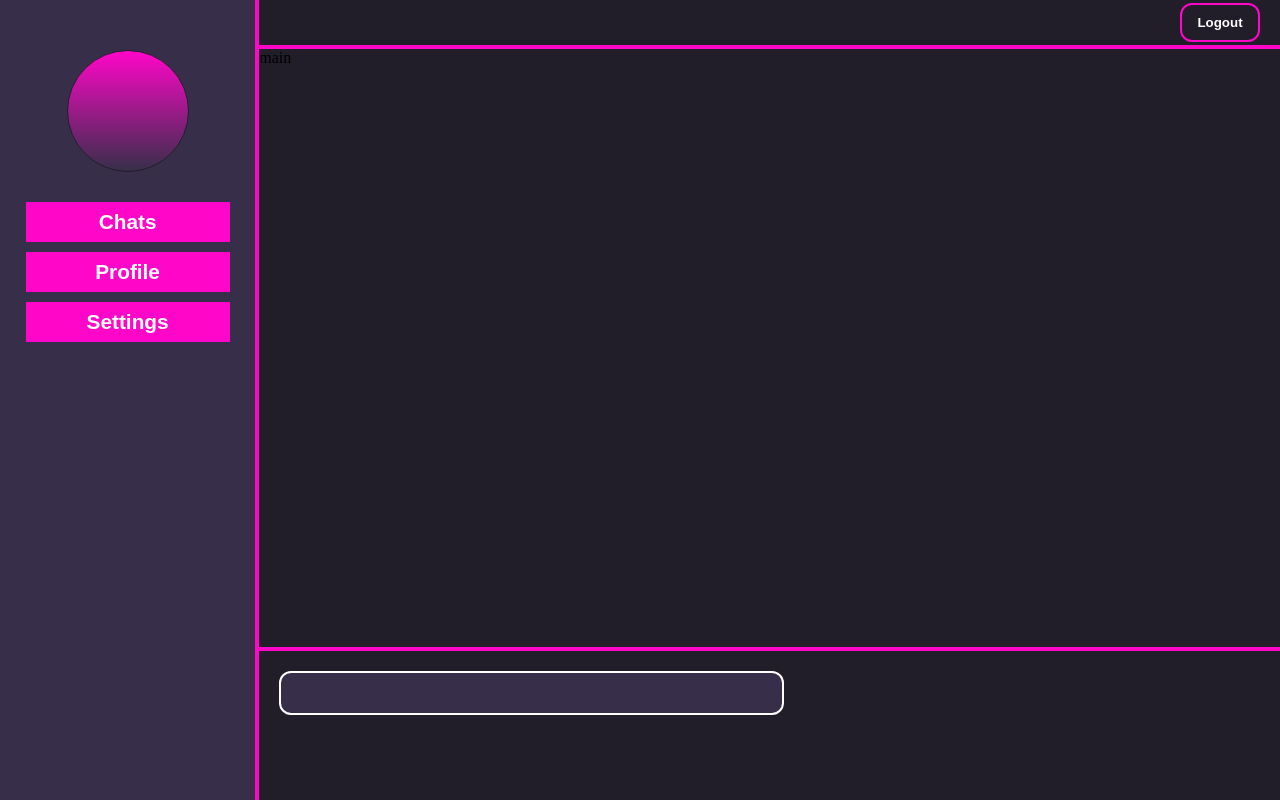
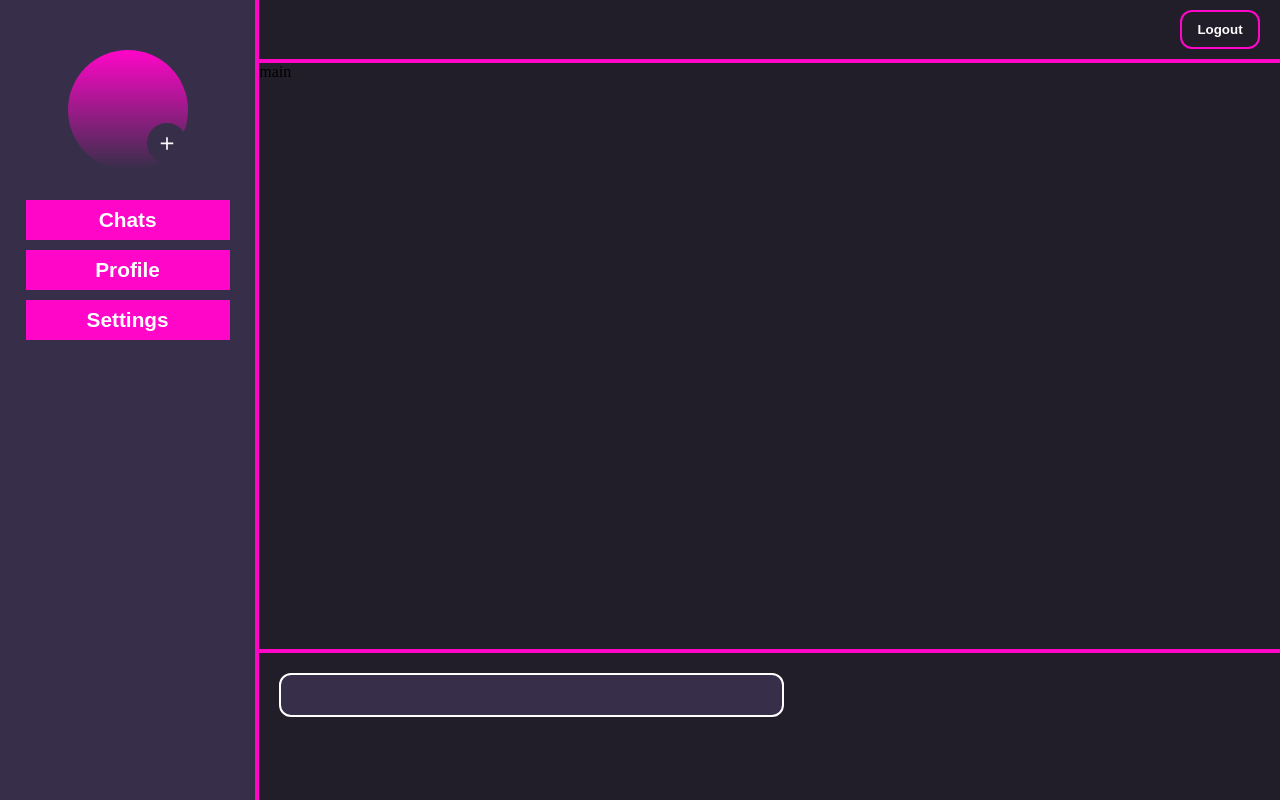
Before and after one commit to SageS3/ChatApp, a React (Create React App) app: page /dashboard in a window 1280 px wide. Built offline with nearby package versions, Linux system fonts and the light colour scheme.

Commit message:
Add button to import profile picture

```diff
--- a/package.json
+++ b/package.json
@@ -14,6 +14,7 @@
     "react": "^18.1.0",
     "react-dom": "^18.1.0",
     "react-firebase-hooks": "^5.0.3",
+    "react-icons": "^4.4.0",
     "react-router-dom": "^6.3.0",
     "react-scripts": "5.0.1",
     "typescript": "^4.6.4",
--- a/src/components/Dashboard.css
+++ b/src/components/Dashboard.css
@@ -5,7 +5,7 @@
   grid-gap: 4px;
   background-color: rgb(255, 6, 200);
   grid-template-columns: 0.5fr 2fr;
-  grid-template-rows: 0.3fr 4fr 1fr;
+  grid-template-rows: 0.4fr 4fr 1fr;
   grid-template-areas: "sidebar navbar" "sidebar main" "sidebar input";
 }
 .user-dashboard nav {
--- a/src/components/Dashboard.scss
+++ b/src/components/Dashboard.scss
@@ -5,7 +5,7 @@
   grid-gap: 4px;
   background-color: rgb(255,6,200);
   grid-template-columns: 0.5fr 2fr;
-  grid-template-rows: 0.3fr 4fr 1fr;
+  grid-template-rows: 0.4fr 4fr 1fr;
   grid-template-areas: 'sidebar navbar'
                        'sidebar main'
                        'sidebar input';
--- a/src/components/Sidebar.css
+++ b/src/components/Sidebar.css
@@ -25,6 +25,22 @@
   margin-top: 50px;
   border-radius: 100px;
   background-image: linear-gradient(rgb(255, 6, 200), rgb(55, 47, 73));
-  border: 1px solid rgb(33, 30, 41);
   position: relative;
+}
+.sidebar-wrapper .image-container button {
+  display: flex;
+  align-items: center;
+  justify-content: center;
+  position: absolute;
+  width: 40px;
+  height: 40px;
+  border-radius: 100px;
+  background-color: rgb(55, 47, 73);
+  bottom: -3px;
+  right: 1px;
+  border: 4px solid rgb(55, 47, 73);
+  transition: border 400ms ease-in;
+}
+.sidebar-wrapper .image-container button:hover {
+  border: 2px solid rgb(200, 200, 200);
 }/*# sourceMappingURL=Sidebar.css.map */
--- a/src/components/Sidebar.scss
+++ b/src/components/Sidebar.scss
@@ -26,8 +26,25 @@
     margin-top: 50px;
     border-radius: 100px;
     background-image: linear-gradient(rgb(255,6,200), rgb(55,47,73));
-    // background-color: rgb(255,6,200);
-    border: 1px solid rgb(33,30,41);
     position: relative;
+
+    button{
+      display: flex;
+      align-items: center;
+      justify-content: center;
+      position: absolute;
+      width: 40px;
+      height: 40px;
+      border-radius: 100px;
+      background-color: rgb(55,47,73);
+      bottom: -3px;
+      right: 1px;
+      border: 4px solid rgb(55,47,73);
+      transition: border 400ms ease-in;
+
+      &:hover {
+        border: 2px solid rgb(200,200,200);
+      }
+    }
   }
 }
--- a/src/components/Sidebar.tsx
+++ b/src/components/Sidebar.tsx
@@ -1,11 +1,12 @@
 import React from 'react'
 import './Sidebar.css'
+import {IoMdAdd} from 'react-icons/io'
 
 function Sidebar() {
   return (
     <div className='sidebar-wrapper'>
       <div className='image-container'>
-
+        <button><IoMdAdd/></button>
       </div>
       <button>Chats</button>
       <button>Profile</button>
```
Also changed, not shown: 2 other files (tests, documents, lock files or other folders).
